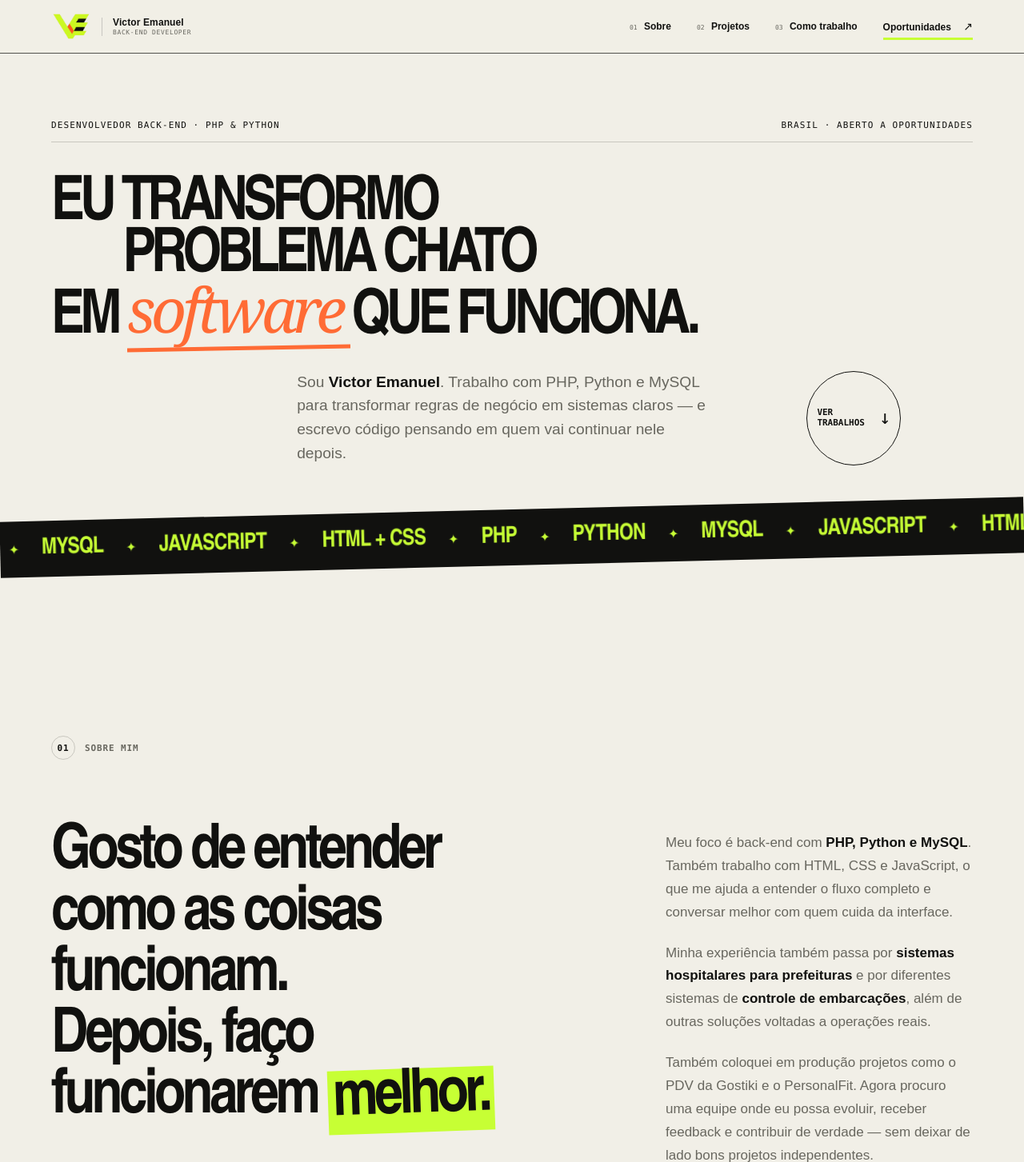
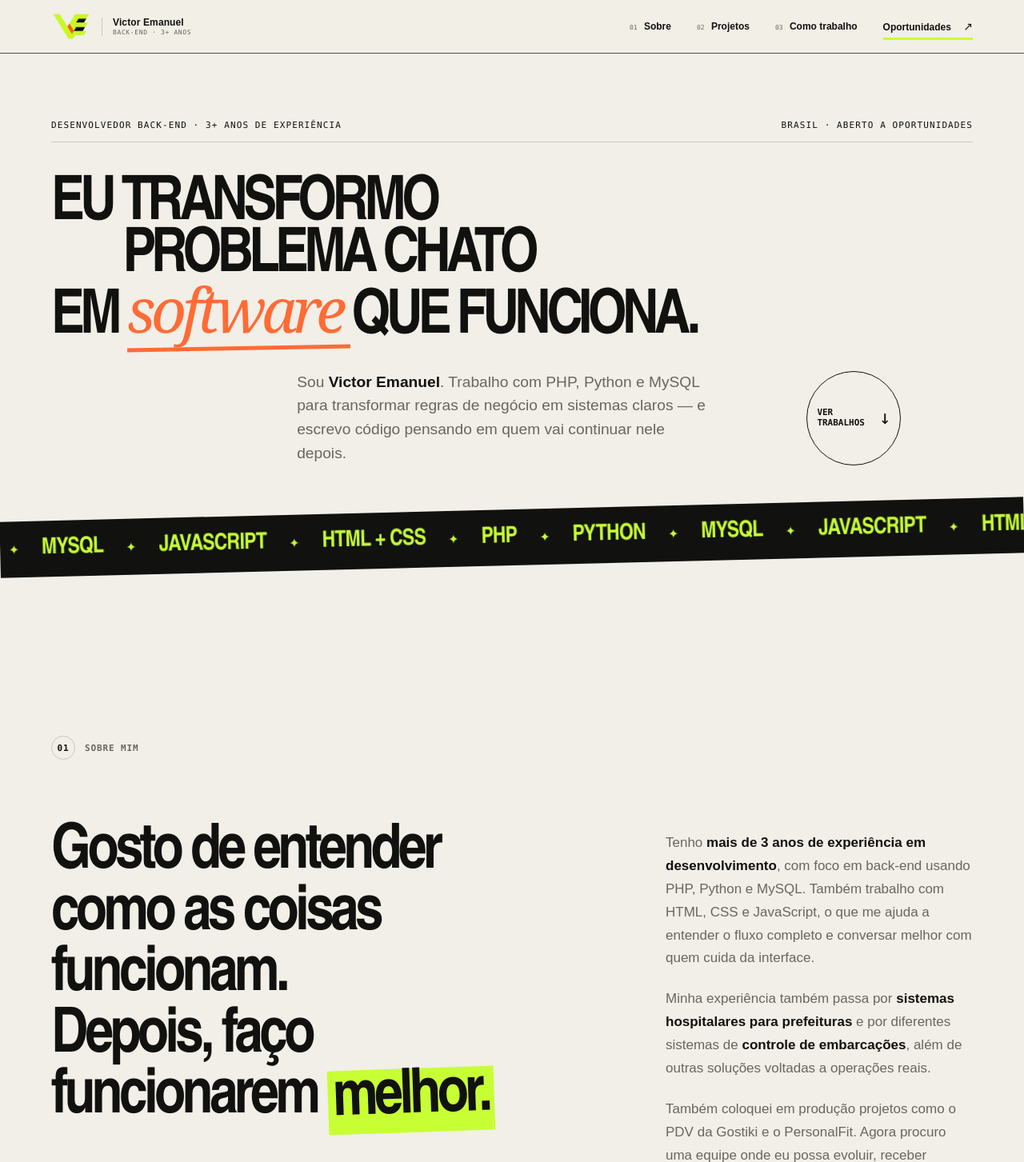
Before and after one commit to Victor5312/portifolio, a PHP site: page / in a window 1280 px wide. Shown: the top 1453 px of the page at 80% size. Run offline with PHP 8.4, Linux system fonts and the light colour scheme.

Commit message:
Atualiza portfólio

```diff
--- a/index.php
+++ b/index.php
@@ -82,18 +82,18 @@ $experiencias = [
 <head>
     <meta charset="UTF-8">
     <meta name="viewport" content="width=device-width, initial-scale=1.0">
-    <meta name="description" content="Portfólio de Victor Emanuel, desenvolvedor back-end com PHP, Python e MySQL.">
+    <meta name="description" content="Portfólio de Victor Emanuel, desenvolvedor back-end com mais de 3 anos de experiência em PHP, Python e MySQL.">
     <meta name="theme-color" content="#11110f">
     <meta property="og:type" content="website">
     <meta property="og:locale" content="pt_BR">
     <meta property="og:title" content="Victor Emanuel — Desenvolvedor Back-end">
-    <meta property="og:description" content="PHP, Python e MySQL para construir software claro, útil e fácil de manter.">
+    <meta property="og:description" content="Mais de 3 anos de experiência com PHP, Python e MySQL construindo software claro, útil e fácil de manter.">
     <meta property="og:image" content="<?= h($imagemSocial) ?>">
     <meta property="og:image:width" content="1200">
     <meta property="og:image:height" content="630">
     <meta name="twitter:card" content="summary_large_image">
     <meta name="twitter:title" content="Victor Emanuel — Desenvolvedor Back-end">
-    <meta name="twitter:description" content="PHP, Python e MySQL para construir software claro, útil e fácil de manter.">
+    <meta name="twitter:description" content="Mais de 3 anos de experiência com PHP, Python e MySQL construindo software claro, útil e fácil de manter.">
     <meta name="twitter:image" content="<?= h($imagemSocial) ?>">
     <title>Victor Emanuel — Desenvolvedor Back-end</title>
     <link rel="icon" type="image/png" href="assets/logo-ve.png">
@@ -105,7 +105,7 @@ $experiencias = [
             <img class="brand-logo" src="assets/logo-ve.png" alt="" width="512" height="369">
             <span class="brand-copy">
                 <strong>Victor Emanuel</strong>
-                <small>Back-end developer</small>
+                <small>Back-end · 3+ anos</small>
             </span>
         </a>
 
@@ -125,7 +125,7 @@ $experiencias = [
     <main>
         <section class="hero section" id="inicio">
             <div class="hero-kicker reveal">
-                <span>Desenvolvedor back-end · PHP &amp; Python</span>
+                <span>Desenvolvedor back-end · 3+ anos de experiência</span>
                 <span>Brasil · aberto a oportunidades</span>
             </div>
 
@@ -162,7 +162,7 @@ $experiencias = [
                     <p>Depois, faço funcionarem <mark>melhor.</mark></p>
                 </div>
                 <div class="about-copy reveal">
-                    <p>Meu foco é back-end com <strong>PHP, Python e MySQL</strong>. Também trabalho com HTML, CSS e JavaScript, o que me ajuda a entender o fluxo completo e conversar melhor com quem cuida da interface.</p>
+                    <p>Tenho <strong>mais de 3 anos de experiência em desenvolvimento</strong>, com foco em back-end usando PHP, Python e MySQL. Também trabalho com HTML, CSS e JavaScript, o que me ajuda a entender o fluxo completo e conversar melhor com quem cuida da interface.</p>
                     <p>Minha experiência também passa por <strong>sistemas hospitalares para prefeituras</strong> e por diferentes sistemas de <strong>controle de embarcações</strong>, além de outras soluções voltadas a operações reais.</p>
                     <p>Também coloquei em produção projetos como o PDV da Gostiki e o PersonalFit. Agora procuro uma equipe onde eu possa evoluir, receber feedback e contribuir de verdade — sem deixar de lado bons projetos independentes.</p>
                     <a class="text-link" href="#processo">Como eu contribuo em um time <span>→</span></a>
```
